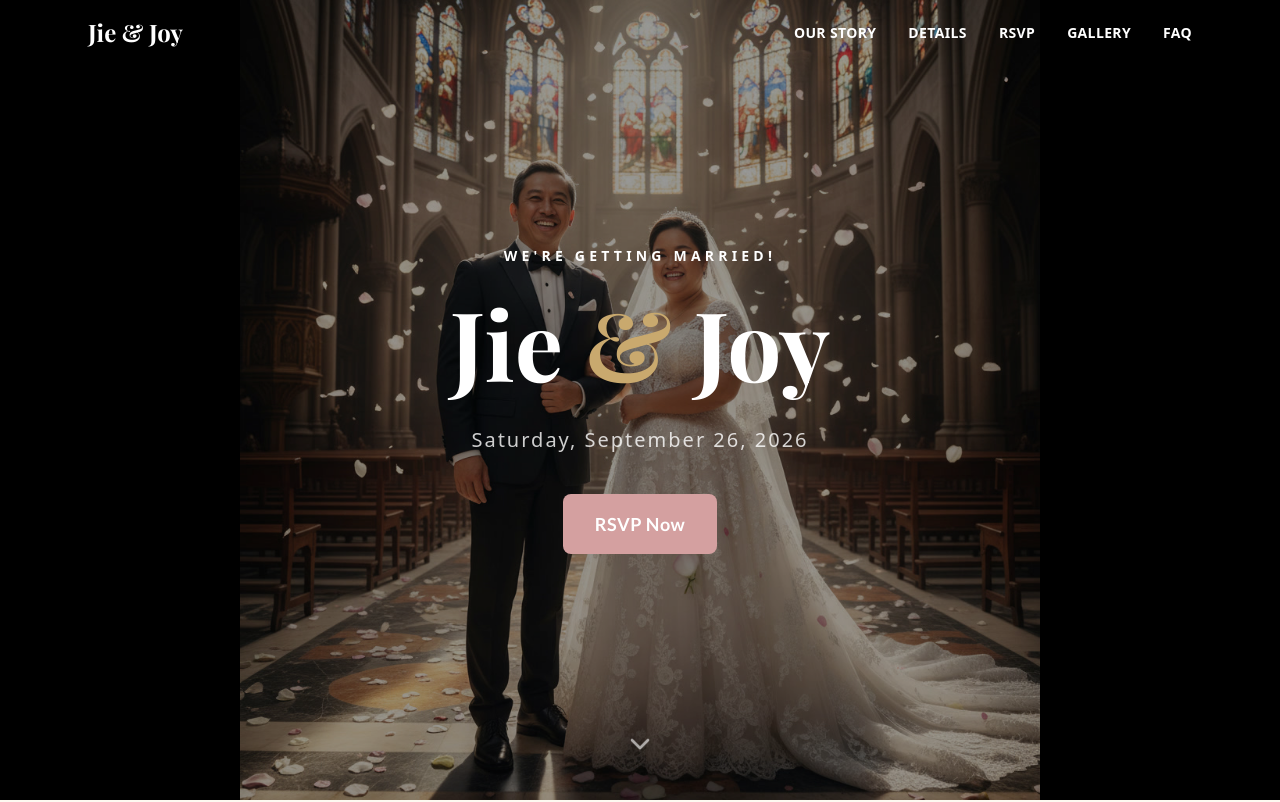
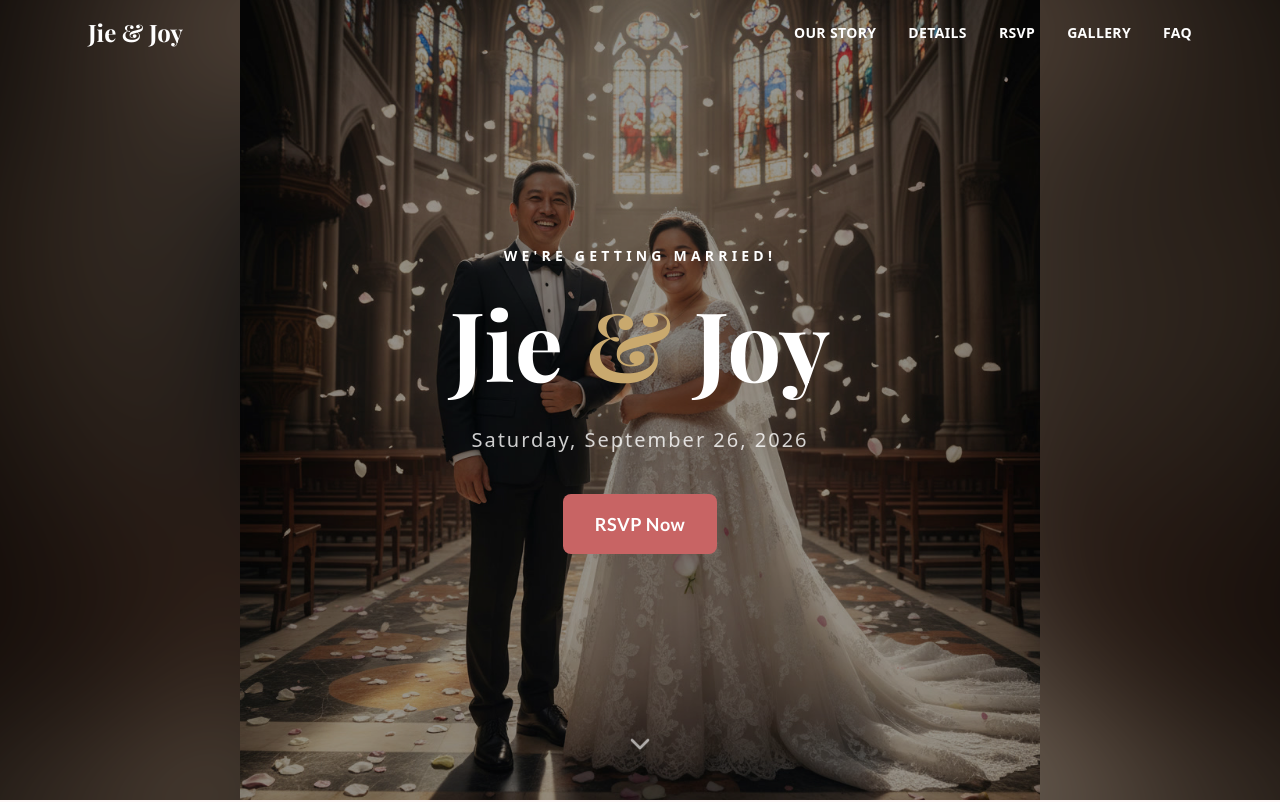
Before and after one commit to jeromeadmana/jiejoy-wedding, a Next.js app: page / in a window 1280 px wide. Shown: the top 802 px of the page. Built offline with nearby package versions, Linux system fonts and the light colour scheme; a web font is replaced by a local one.

Commit message:
Switch to pink theme and add blurred background fill on hero
- Update color palette: sage green to dusty pink, cream to pink-tinted white
- Hero image now uses blurred background fill behind the sharp photo
  so the couple stays fully visible with no black bars on sides

```diff
--- a/src/app/globals.css
+++ b/src/app/globals.css
@@ -1,11 +1,11 @@
 @import "tailwindcss";
 
 @theme inline {
-  --color-cream: #FDF8F0;
-  --color-sage: #87A878;
-  --color-sage-dark: #6B8F5B;
-  --color-dusty-rose: #D4A0A0;
-  --color-dusty-rose-dark: #C08080;
+  --color-cream: #FDF8F8;
+  --color-sage: #D4849A;
+  --color-sage-dark: #C06E84;
+  --color-dusty-rose: #C86464;
+  --color-dusty-rose-dark: #A85050;
   --color-charcoal: #2C2C2C;
   --color-warm-gray: #6B6B6B;
   --color-gold: #C9A96E;
--- a/src/components/sections/Hero.tsx
+++ b/src/components/sections/Hero.tsx
@@ -6,7 +6,20 @@ import { ChevronDown } from "lucide-react";
 export function Hero() {
   return (
     <section id="hero" className="relative flex min-h-screen items-center justify-center overflow-hidden bg-black">
-      {/* Background image */}
+      {/* Blurred background fill */}
+      <div className="absolute inset-0 z-0 overflow-hidden">
+        <Image
+          src="/images/wedding.jpg"
+          alt=""
+          fill
+          className="object-cover object-center scale-125 blur-3xl"
+          priority
+          quality={20}
+          aria-hidden="true"
+        />
+      </div>
+      {/* Sharp foreground image */}
+      <div className="absolute inset-0 z-[1]">
         <Image
           src="/images/wedding.jpg"
           alt="Wedding"
@@ -15,9 +28,10 @@ export function Hero() {
           priority
           quality={85}
         />
+      </div>
 
       {/* Dark overlay */}
-      <div className="absolute inset-0 bg-black/40" />
+      <div className="absolute inset-0 z-[2] bg-black/40" />
 
       {/* Content */}
       <div className="relative z-10 text-center text-white px-4">
@@ -44,7 +58,7 @@ export function Hero() {
       {/* Scroll indicator */}
       <a
         href="#our-story"
-        className="absolute bottom-8 left-1/2 -translate-x-1/2 text-white/60 hover:text-white transition-colors animate-bounce"
+        className="absolute bottom-8 left-1/2 z-10 -translate-x-1/2 text-white/60 hover:text-white transition-colors animate-bounce"
         aria-label="Scroll down"
       >
         <ChevronDown size={32} />
```
Lines whose indentation alone changed are shown as unchanged.
